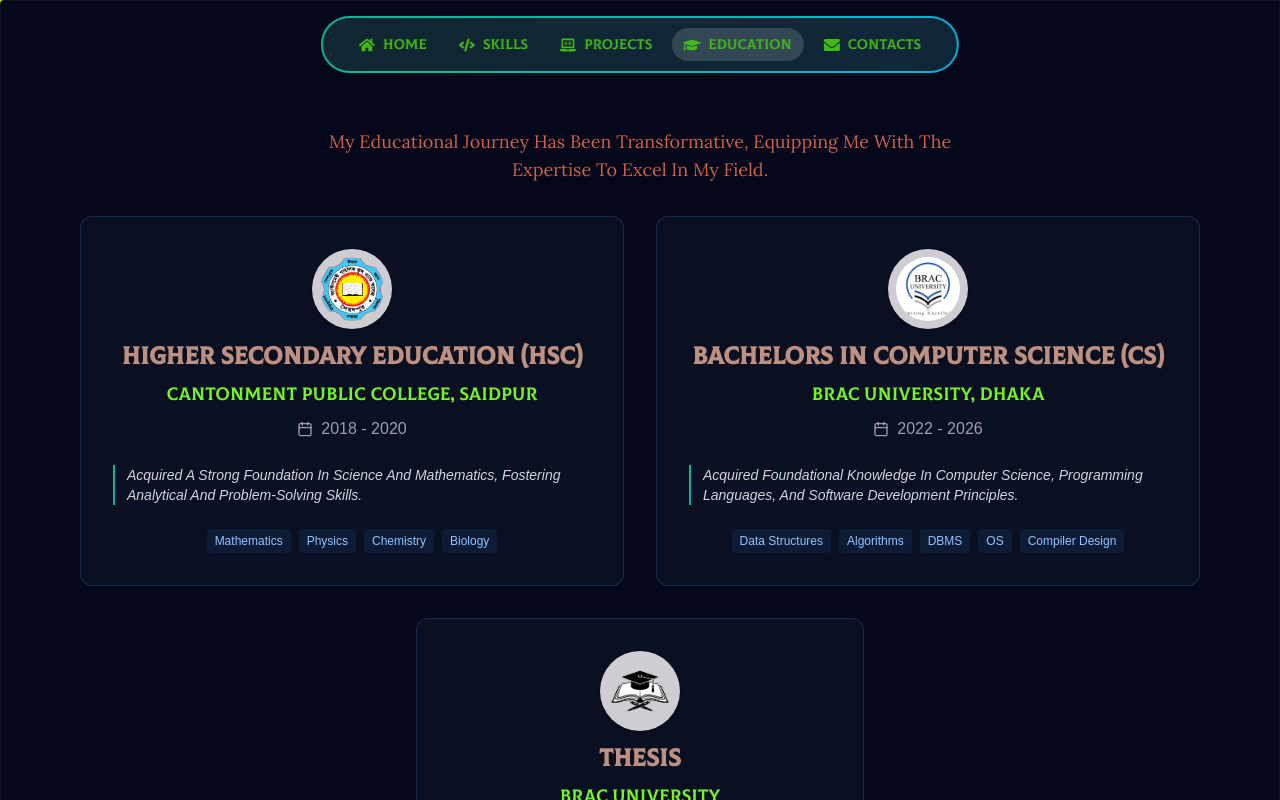
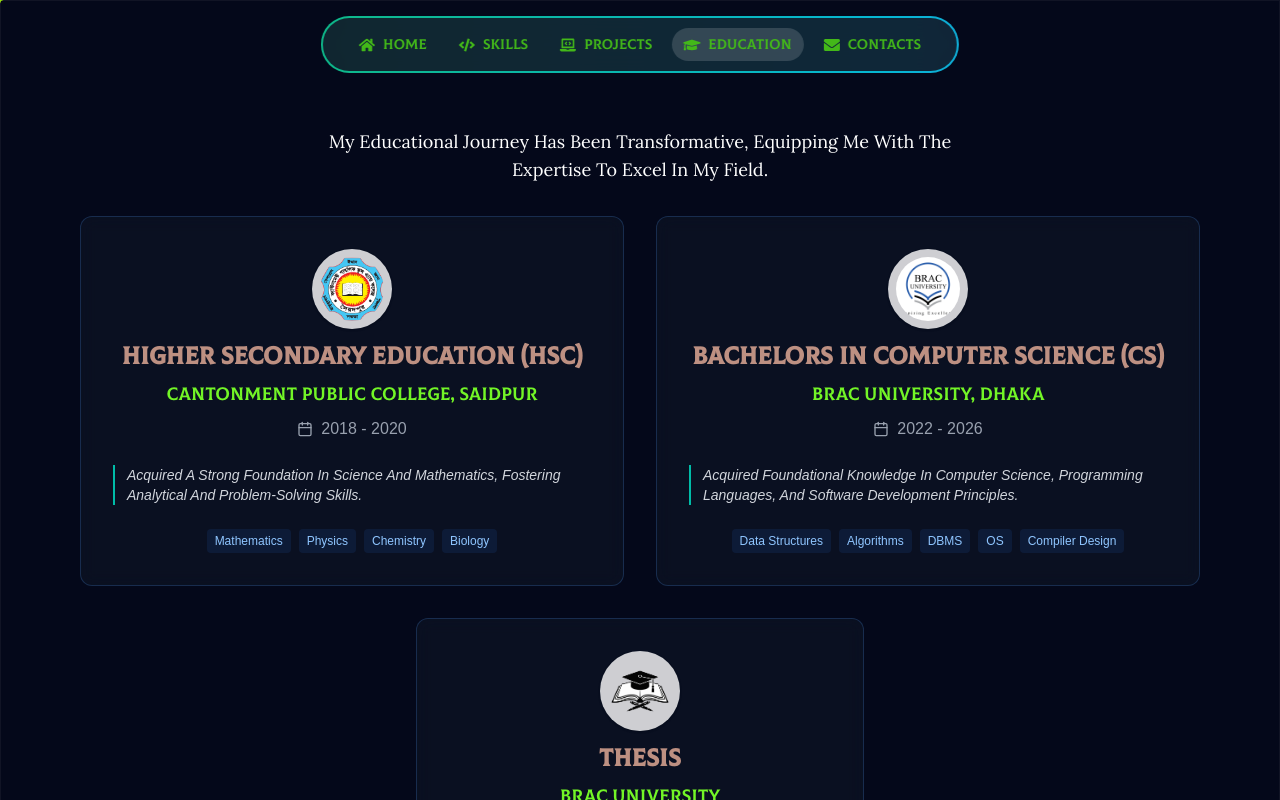
Before and after one commit to uzicodes/utsho-heaven-chowdhury, a Next.js app: page /education in a window 1280 px wide. Shown: the top 800 px of the page. Built offline with nearby package versions, Linux system fonts and the light colour scheme.

Commit message:
color tweaks in education page

```diff
--- a/src/app/education/page.tsx
+++ b/src/app/education/page.tsx
@@ -183,7 +183,7 @@ const EducationSection: React.FC = () => {
 					transition={{ duration: 0.6 }}
 					className="text-center mb-8 mt-0"
 				>
-					<p className="max-w-2xl mx-auto text-lg mt-0 lora-font" style={{ color: '#CC604B' }}>
+					<p className="max-w-2xl mx-auto text-lg mt-0 lora-font" style={{ color: '#FFFFFF' }}>
 						My educational journey has been transformative, equipping me with the expertise to excel in my field.
 					</p>
 				</motion.div>
```
